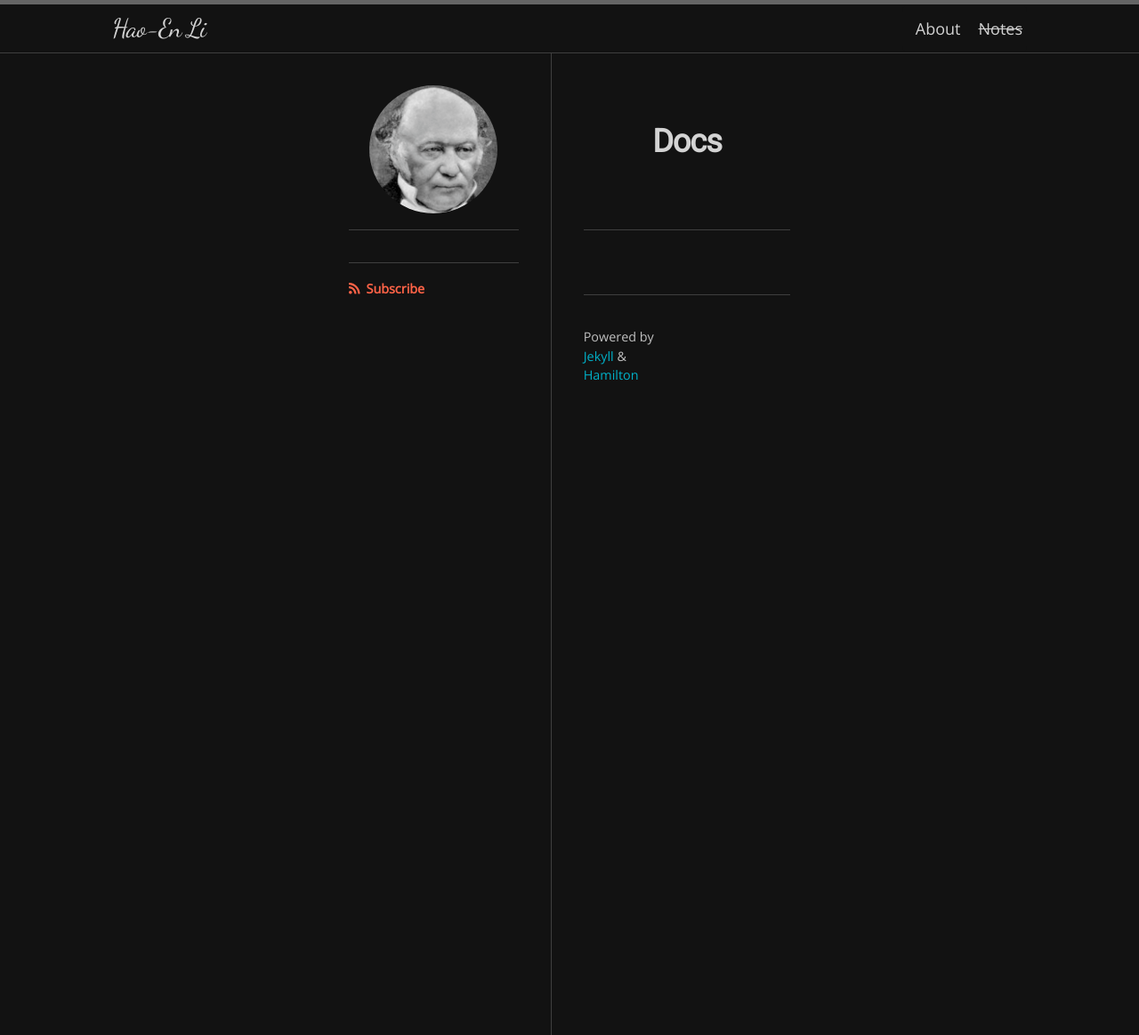
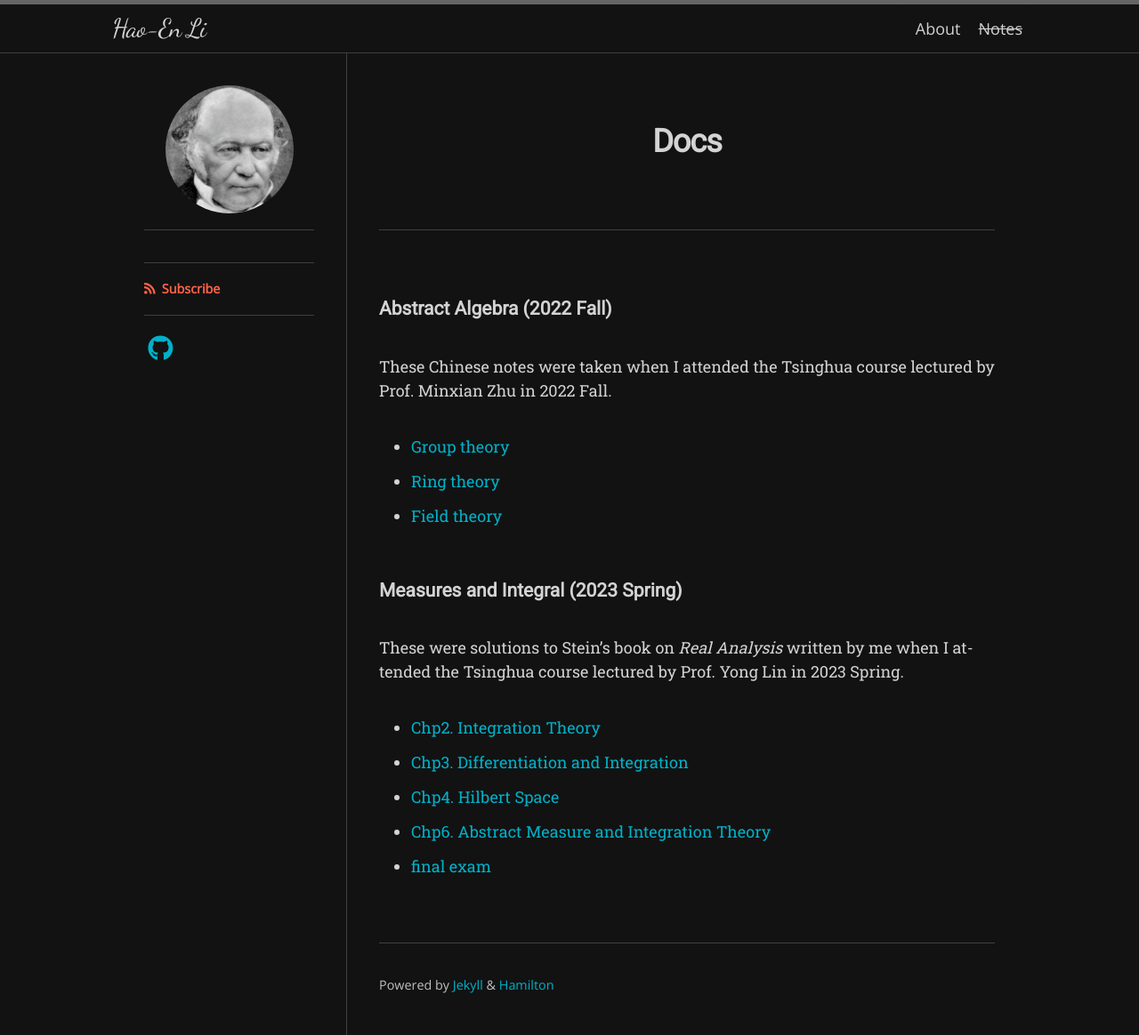
Before and after one commit to haoen2021/haoen2021.github.io, a Jekyll site: the page built from docs.md, in a window 1280 px wide. Shown: the whole page at 89% size. Built offline with Jekyll 4.4.1, drawn with Linux system fonts in a browser that asks for light colours; nearby versions of some CDN libraries; some web fonts are replaced.

Commit message:
notes again

```diff
--- a/_data/social.yml
+++ b/_data/social.yml
@@ -1,6 +1,6 @@
 #- title: Twitter
 #  url: https://twitter.com/ngzhio
 #  icon: fab fa-twitter
-#- title: GitHub
-#  url: https://github.com/haoen2021/haoen2021.github.io
-#  icon: fab fa-github
+- title: GitHub
+  url: https://github.com/haoen2021/haoen2021.github.io
+  icon: fab fa-github
--- a/docs.md
+++ b/docs.md
@@ -3,3 +3,21 @@ layout: page
 title: Docs
 permalink: /docs/
 ---
+
+### Abstract Algebra (2022 Fall)
+
+These Chinese notes were taken when I attended the Tsinghua course lectured by Prof. Minxian Zhu in 2022 Fall.
+
++ [Group theory](documents/抽象代数-群论 整理.pdf)
++ [Ring theory](documents/抽象代数-环论 整理.pdf)
++ [Field theory](documents/抽象代数-域论 整理.pdf)
+
+### Measures and Integral (2023 Spring)
+
+These were solutions to Stein's book on *Real Analysis* written by me when I attended the Tsinghua course lectured by Prof. Yong Lin in 2023 Spring.
+
++ [Chp2. Integration Theory](documents/2integral.pdf)
++ [Chp3. Differentiation and Integration](documents/3differientiation.pdf)
++ [Chp4. Hilbert Space](documents/4hilbert.pdf)
++ [Chp6. Abstract Measure and Integration Theory](documents/6abstract.pdf)
++ [final exam](documents/final.pdf)
```
